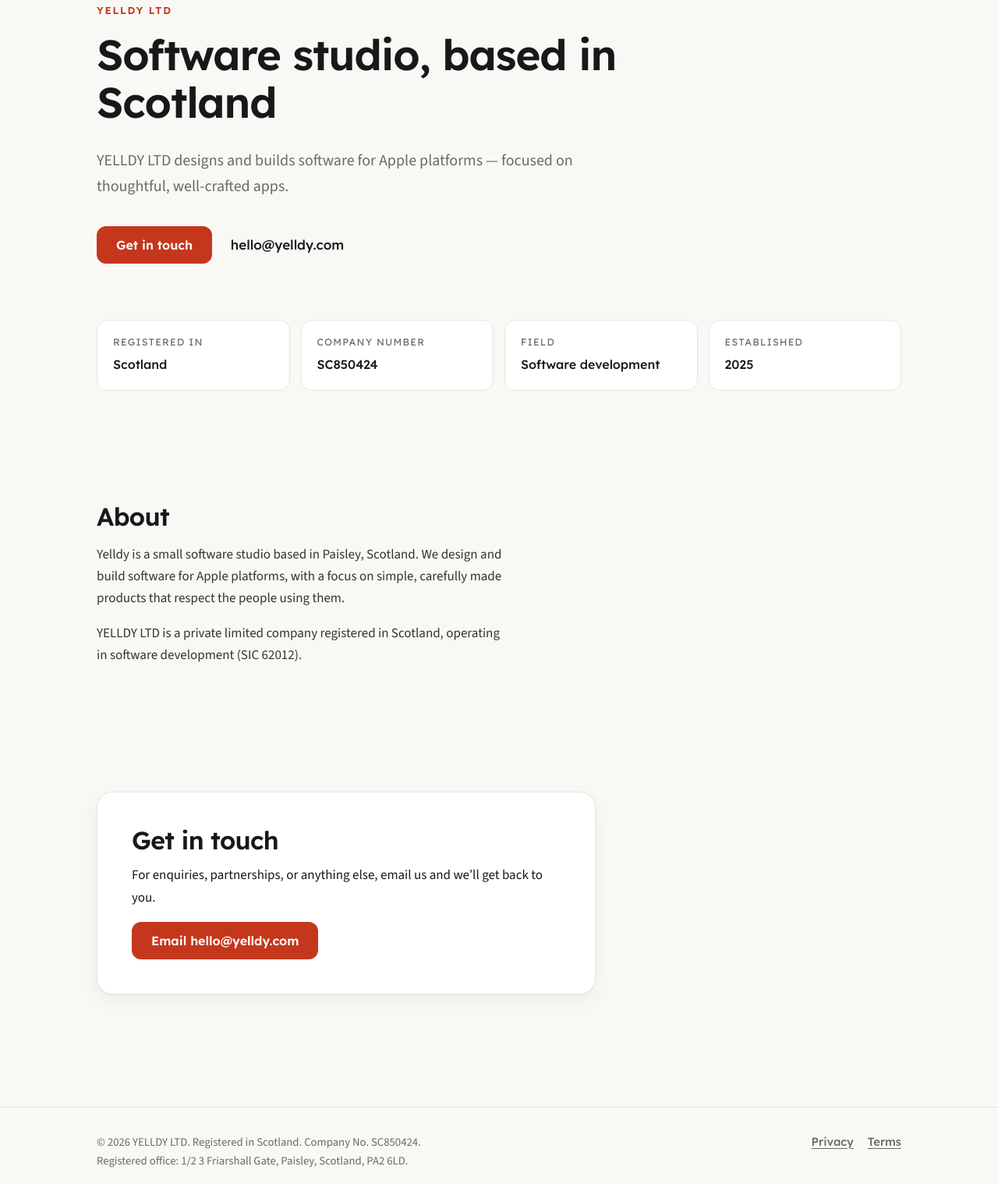
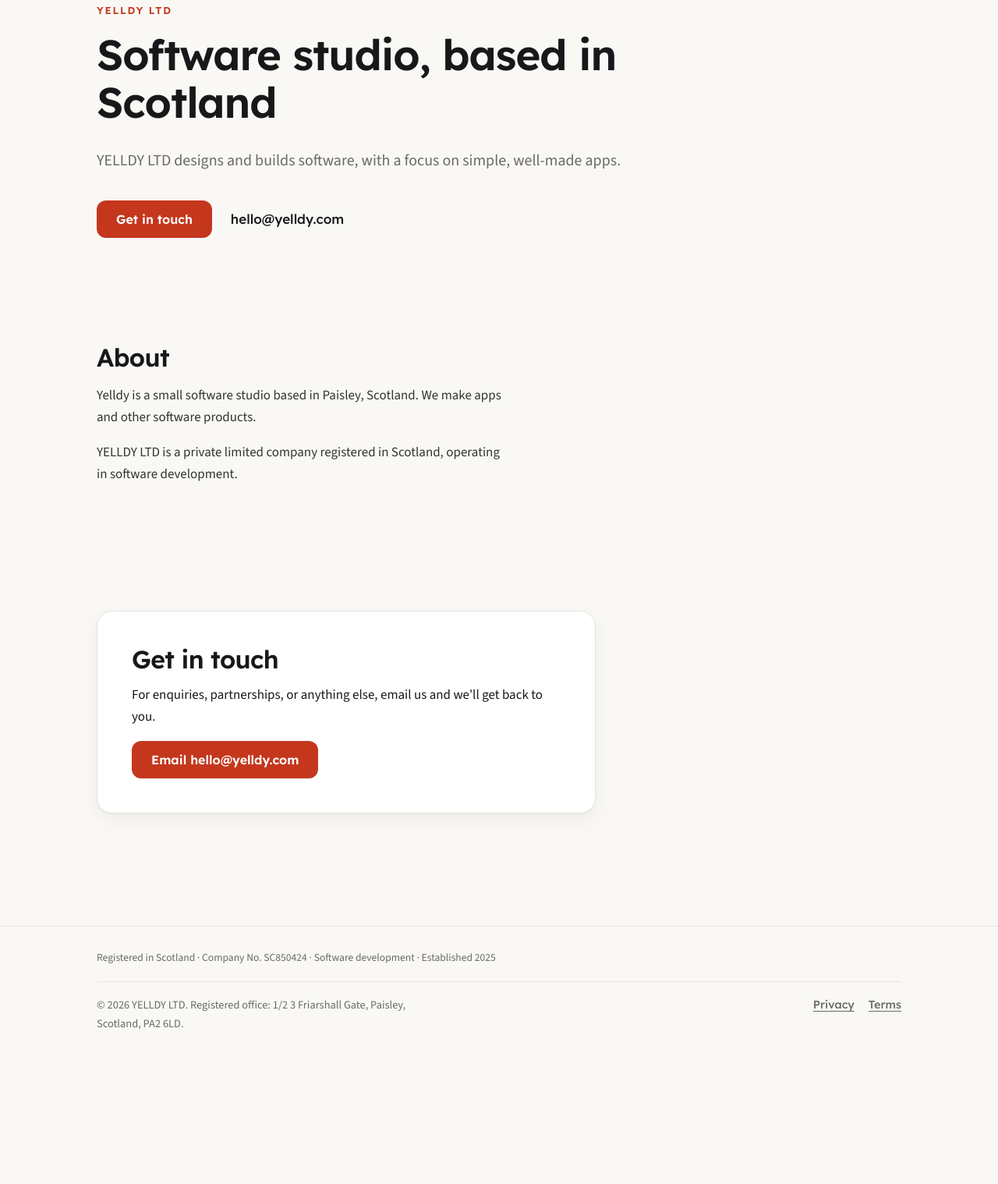
Before and after one commit to skelt/yelldy.com, a plain HTML site: page index.html in a window 1280 px wide. Shown: the part 174-1692 px from the top of the page at 78% size. After the commit the page ends 1539 px from the top, so only its background shows below. Drawn offline with nearby package versions, Linux system fonts and the light colour scheme.

Commit message:
Refactor content and footer layout

```diff
--- a/index.html
+++ b/index.html
@@ -4,7 +4,7 @@
   <meta charset="utf-8">
   <meta name="viewport" content="width=device-width, initial-scale=1">
   <title>Yelldy — Software studio, based in Scotland</title>
-  <meta name="description" content="YELLDY LTD is a software studio based in Paisley, Scotland, building apps for Apple platforms.">
+  <meta name="description" content="YELLDY LTD is a software studio based in Paisley, Scotland, building thoughtful, well-crafted software.">
   <meta name="theme-color" content="#faf8f5">
   <link rel="canonical" href="https://yelldy.com/">
 
@@ -13,7 +13,7 @@
 
   <meta property="og:type" content="website">
   <meta property="og:title" content="Yelldy — Software studio, based in Scotland">
-  <meta property="og:description" content="YELLDY LTD is a software studio based in Paisley, Scotland, building apps for Apple platforms.">
+  <meta property="og:description" content="YELLDY LTD is a software studio based in Paisley, Scotland, building thoughtful, well-crafted software.">
   <meta property="og:url" content="https://yelldy.com/">
   <meta property="og:image" content="https://yelldy.com/assets/favicon.png">
   <meta name="twitter:card" content="summary">
@@ -45,7 +45,7 @@
         <div class="inner">
           <p class="eyebrow">YELLDY LTD</p>
           <h1>Software studio, based&nbsp;in Scotland</h1>
-          <p class="lead">YELLDY LTD designs and builds software for Apple platforms — focused on thoughtful, well-crafted apps.</p>
+          <p class="lead">YELLDY LTD designs and builds software, with a focus on simple, well-made apps.</p>
           <div class="cta-row">
             <a class="btn" href="mailto:hello@yelldy.com">Get in touch</a>
             <a class="link-quiet" href="mailto:hello@yelldy.com">hello@yelldy.com</a>
@@ -54,23 +54,12 @@
       </div>
     </section>
 
-    <section class="trust" aria-label="Company details">
-      <div class="container">
-        <ul>
-          <li><span class="k">Registered in</span><span class="v">Scotland</span></li>
-          <li><span class="k">Company number</span><span class="v">SC850424</span></li>
-          <li><span class="k">Field</span><span class="v">Software development</span></li>
-          <li><span class="k">Established</span><span class="v">2025</span></li>
-        </ul>
-      </div>
-    </section>
-
     <section class="section" id="about">
       <div class="container">
         <h2>About</h2>
         <div class="prose">
-          <p>Yelldy is a small software studio based in Paisley, Scotland. We design and build software for Apple platforms, with a focus on simple, carefully made products that respect the people using them.</p>
-          <p>YELLDY LTD is a private limited company registered in Scotland, operating in software development (SIC 62012).</p>
+          <p>Yelldy is a small software studio based in Paisley, Scotland. We make apps and other software products.</p>
+          <p>YELLDY LTD is a private limited company registered in Scotland, operating in software development.</p>
         </div>
       </div>
     </section>
@@ -90,11 +79,14 @@
 
   <footer class="site-footer">
     <div class="container">
-      <p class="legal">&copy; 2026 YELLDY LTD. Registered in Scotland. Company No. SC850424. Registered office: 1/2 3 Friarshall Gate, Paisley, Scotland, PA2 6LD.</p>
-      <nav class="footer-links" aria-label="Legal">
-        <a href="privacy.html">Privacy</a>
-        <a href="terms.html">Terms</a>
-      </nav>
+      <p class="footer-facts">Registered in Scotland &middot; Company No. SC850424 &middot; Software development &middot; Established 2025</p>
+      <div class="footer-bottom">
+        <p class="legal">&copy; 2026 YELLDY LTD. Registered office: 1/2 3 Friarshall Gate, Paisley, Scotland, PA2 6LD.</p>
+        <nav class="footer-links" aria-label="Legal">
+          <a href="privacy.html">Privacy</a>
+          <a href="terms.html">Terms</a>
+        </nav>
+      </div>
     </div>
   </footer>
 </body>
--- a/styles.css
+++ b/styles.css
@@ -140,6 +140,7 @@
   color: var(--muted);
   max-width: 34em;
   margin-bottom: 1.75em;
+  text-wrap: pretty;
 }
 .cta-row { display: flex; flex-wrap: wrap; align-items: center; gap: 16px 24px; }
 
@@ -168,33 +169,6 @@
 }
 .link-quiet:hover { color: var(--brand-ink); }
 
-/* ---------- Trust strip ---------- */
-.trust { padding: 8px 0 clamp(48px, 7vw, 72px); }
-.trust ul {
-  list-style: none;
-  margin: 0;
-  padding: 0;
-  display: grid;
-  grid-template-columns: repeat(auto-fit, minmax(190px, 1fr));
-  gap: 14px;
-}
-.trust li {
-  background: var(--surface);
-  border: 1px solid var(--border);
-  border-radius: var(--radius);
-  padding: 18px 20px;
-}
-.trust .k {
-  display: block;
-  font-family: var(--font-head);
-  font-size: .78rem;
-  letter-spacing: .1em;
-  text-transform: uppercase;
-  color: var(--muted);
-  margin-bottom: 4px;
-}
-.trust .v { font-family: var(--font-head); font-weight: 500; font-size: 1rem; }
-
 /* ---------- Sections ---------- */
 .section { padding: clamp(40px, 6vw, 72px) 0; }
 .section h2 { font-size: clamp(1.5rem, 3vw, 2rem); }
@@ -216,12 +190,25 @@
 .site-footer {
   border-top: 1px solid var(--border);
   margin-top: clamp(40px, 6vw, 72px);
-  padding: 32px 0 40px;
+  padding: 28px 0 40px;
   color: var(--muted);
-  font-size: .92rem;
+  font-size: .9rem;
 }
-.site-footer .container { display: flex; flex-wrap: wrap; gap: 12px 32px; justify-content: space-between; }
-.legal { max-width: 62ch; }
+.footer-facts {
+  font-size: .85rem;
+  color: var(--muted);
+  margin: 0 0 20px;
+}
+.footer-bottom {
+  display: flex;
+  flex-wrap: wrap;
+  gap: 12px 32px;
+  justify-content: space-between;
+  align-items: baseline;
+  padding-top: 18px;
+  border-top: 1px solid var(--border);
+}
+.legal { max-width: 62ch; margin: 0; }
 .footer-links { display: flex; gap: 18px; font-family: var(--font-head); font-weight: 500; }
 .site-footer a { color: var(--muted); }
 
```
Also changed, not shown: privacy.html (+8 -5 lines), terms.html (+8 -5 lines).
